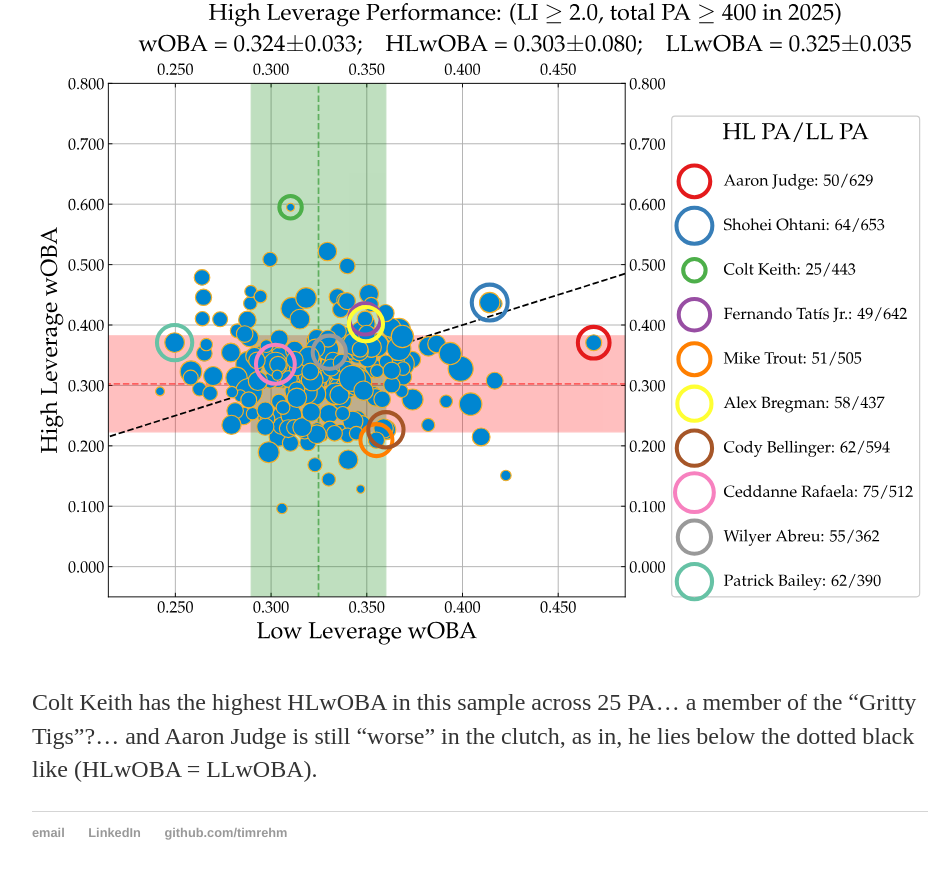
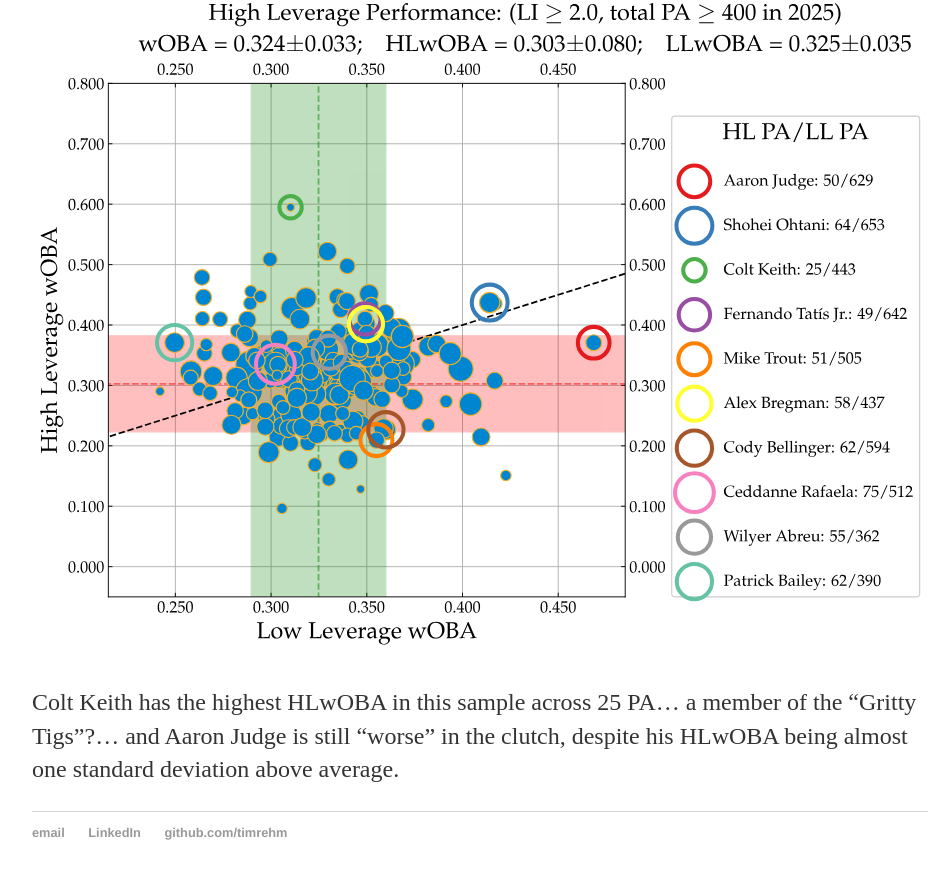
Before and after one commit to timrehm/timrehm.github.io, a Jekyll site: the page built from _posts/2026-5-24-leverage.md, in a window 1280 px wide and 900 px high, scrolled down 2876 px. Shown: the top 879 px of the window, without its empty margins (160-1111 px from the left). Built offline with Jekyll 4.4.1, drawn with Linux system fonts in a browser that asks for light colours.

Commit message:
Update 2026-5-24-leverage.md

```diff
--- a/_posts/2026-5-24-leverage.md
+++ b/_posts/2026-5-24-leverage.md
@@ -25,4 +25,4 @@ What about over the course of a full season? Here is how the 2025 batters with $
   <img src="/plots/2025HLwOBA.svg" style="max-width: 100%; width: 100%;">
 </p>
 
-Colt Keith has the highest HLwOBA in this sample across 25 PA... a member of the "Gritty Tigs"?... and Aaron Judge is still "worse" in the clutch, as in, he lies below the dotted black like (HLwOBA = LLwOBA).
+Colt Keith has the highest HLwOBA in this sample across 25 PA... a member of the "Gritty Tigs"?... and Aaron Judge is still "worse" in the clutch, despite his HLwOBA being almost one standard deviation above average.
```
